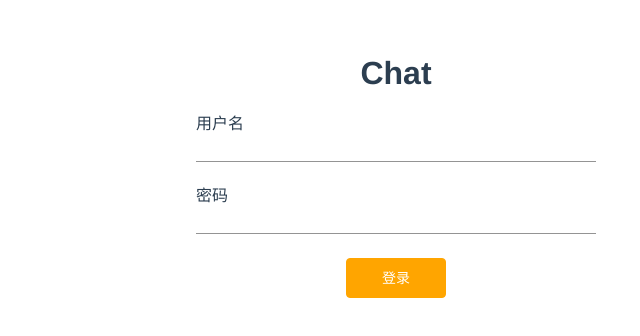
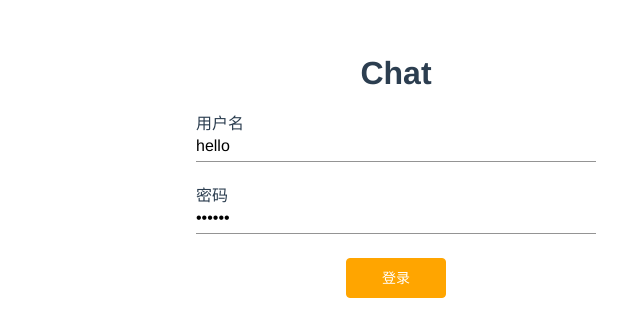
Before and after one commit to ryanlid/vue-chat, a Vue app: page /login in a window 1280 px wide. Shown: the part 126-462 px from the top of the page, without its empty margins (244-884 px from the left). Built offline with nearby package versions, Linux system fonts and the light colour scheme.

Commit message:
feat: 🎸 add default userinfo

```diff
--- a/src/views/Login.vue
+++ b/src/views/Login.vue
@@ -4,11 +4,19 @@
       <h1>Chat</h1>
       <div class="md-field">
         <label for="username">用户名</label>
-        <input type="text" class="md-input input" />
+        <input
+          type="text"
+          class="md-input input"
+          v-model="loginData.username"
+        />
       </div>
       <div class="md-field">
         <label for="username">密码</label>
-        <input type="text" class="md-input input" />
+        <input
+          type="password"
+          class="md-input input"
+          v-model="loginData.passwd"
+        />
       </div>
       <button @click="login" class="btn">登录</button>
     </div>
@@ -17,6 +25,14 @@
 
 <script>
 export default {
+  data() {
+    return {
+      loginData: {
+        username: "hello",
+        passwd: "123456"
+      }
+    };
+  },
   methods: {
     login() {
       this.$router.replace("/list");
```
